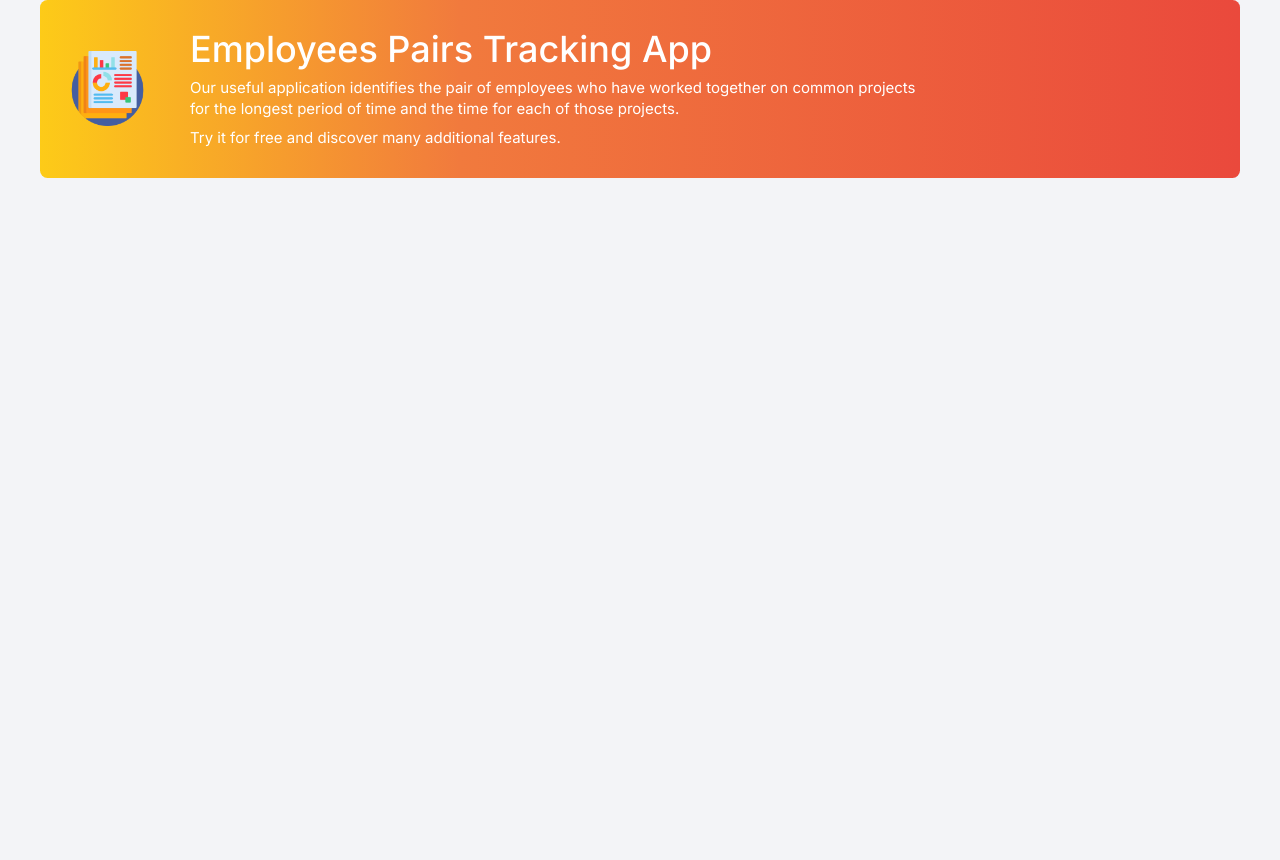
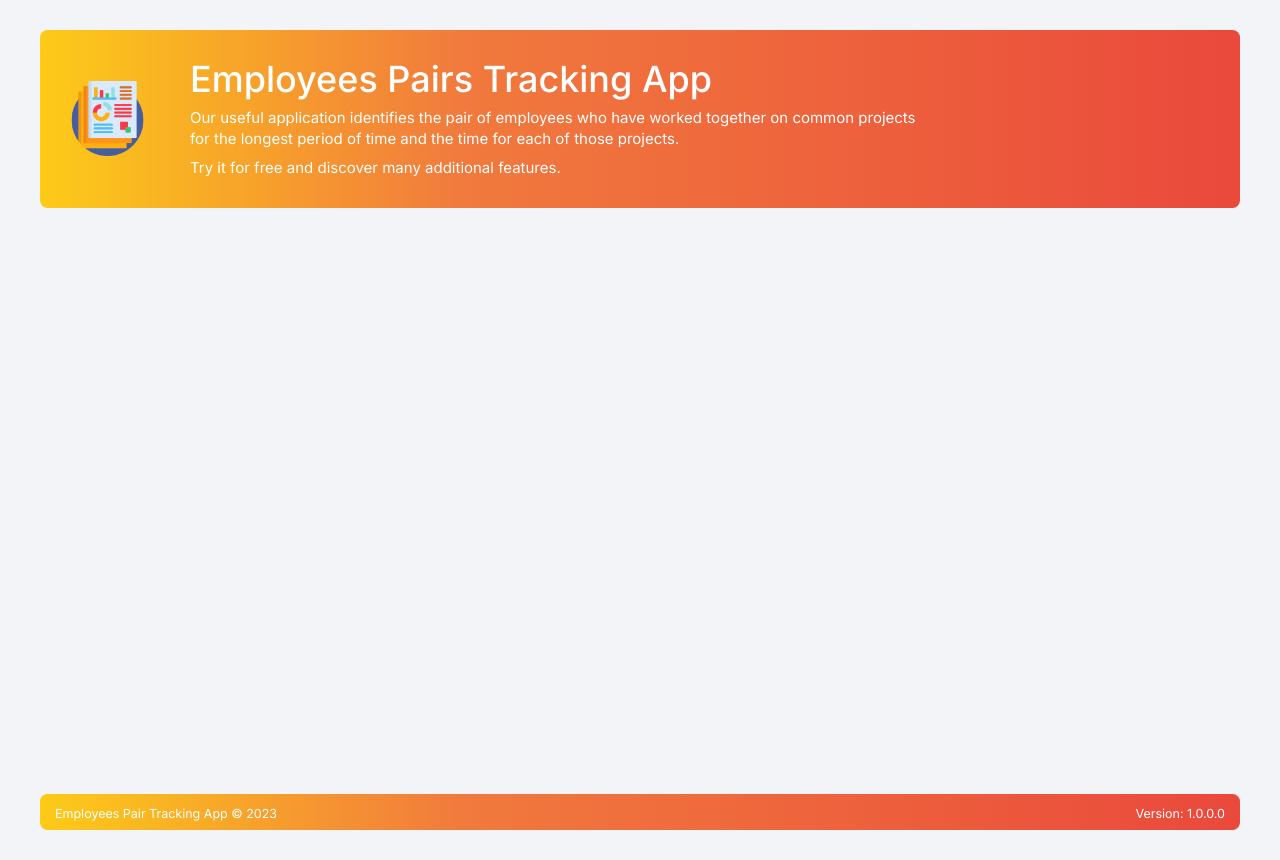
Before and after one commit to Slavcheva/employee-tracking-app, a React (Create React App) app: page / in a window 1280 px wide. Before the commit the page ends 800 px from the top, so only its background shows below. Built offline with nearby package versions, Linux system fonts and the light colour scheme.

Commit message:
Add Footer

```diff
--- a/src/App.css
+++ b/src/App.css
@@ -5,3 +5,22 @@
   margin: 0 auto;
   max-width: 1200px;
 }
+
+main {
+  flex: 1 1 auto;
+}
+
+main .main-container {
+  margin: 3em 1em;
+}
+
+
+
+@media screen and (min-width: 1200px) {
+  main .main-container {
+    margin: 3em 0;
+  }
+  .app-container {
+    margin: 2em auto;
+  }
+}
--- a/src/App.js
+++ b/src/App.js
@@ -1,5 +1,6 @@
 import './App.css';
 import Header from "./components/Header/Header";
+import Footer from "./components/Footer/Footer";
 
 function App() {
     return (
@@ -9,7 +10,7 @@ function App() {
                 <div className="main-container">
                 </div>
             </main>
-            <footer></footer>
+            <Footer/>
         </div>
     );
 }
--- /dev/null
+++ b/src/components/Footer/Footer.css
@@ -0,0 +1,23 @@
+.app-footer{
+    padding: 0.5em 1em;
+    background: rgb(253, 203, 24);
+    background: linear-gradient(90deg, rgba(253, 203, 24, 1) 0%, rgba(241, 122, 61, 1) 35%, rgba(234, 73, 60, 1) 100%);
+    color: rgb(255, 255, 255);
+    border-radius: 0.5em;
+
+}
+.app-footer .footer-container{
+    display: flex;
+    margin: auto;
+    max-width: 1500px;
+}
+.app-footer .version{
+    margin-left: auto;
+}
+
+@media screen and (min-width: 1200px) {
+    .app-header {
+        border-top-left-radius: 0.5em;
+        border-top-right-radius: 0.5em;
+    }
+}
--- /dev/null
+++ b/src/components/Footer/Footer.jsx
@@ -0,0 +1,21 @@
+import React from 'react';
+import "./Footer.css"
+
+function Footer() {
+    return (
+        <footer className='app-footer'>
+            <div className="footer-container">
+                <div className="copyrights">
+                    <small>Employees Pair Tracking App © 2023</small>
+                </div>
+                <div className="version">
+                    <small>
+                        <span>Version: 1.0.0.0</span>
+                    </small>
+                </div>
+            </div>
+        </footer>
+    );
+}
+
+export default Footer;
--- a/src/components/Header/Header.css
+++ b/src/components/Header/Header.css
@@ -24,6 +24,14 @@
     height: auto;
 }
 
+@media screen and (min-width: 600px) {
+    .app-header {
+        text-align: left;
+        justify-content: flex-start;
+        flex-direction: row;
+    }
+}
+
 @media (min-width: 786px) {
     .app-header {
         padding: 2em;
@@ -39,14 +47,6 @@
     }
 }
 
-@media screen and (min-width: 600px) {
-    .app-header {
-        text-align: left;
-        justify-content: flex-start;
-        flex-direction: row;
-    }
-}
-
 
 @media screen and (min-width: 1200px) {
     .app-header {
```
